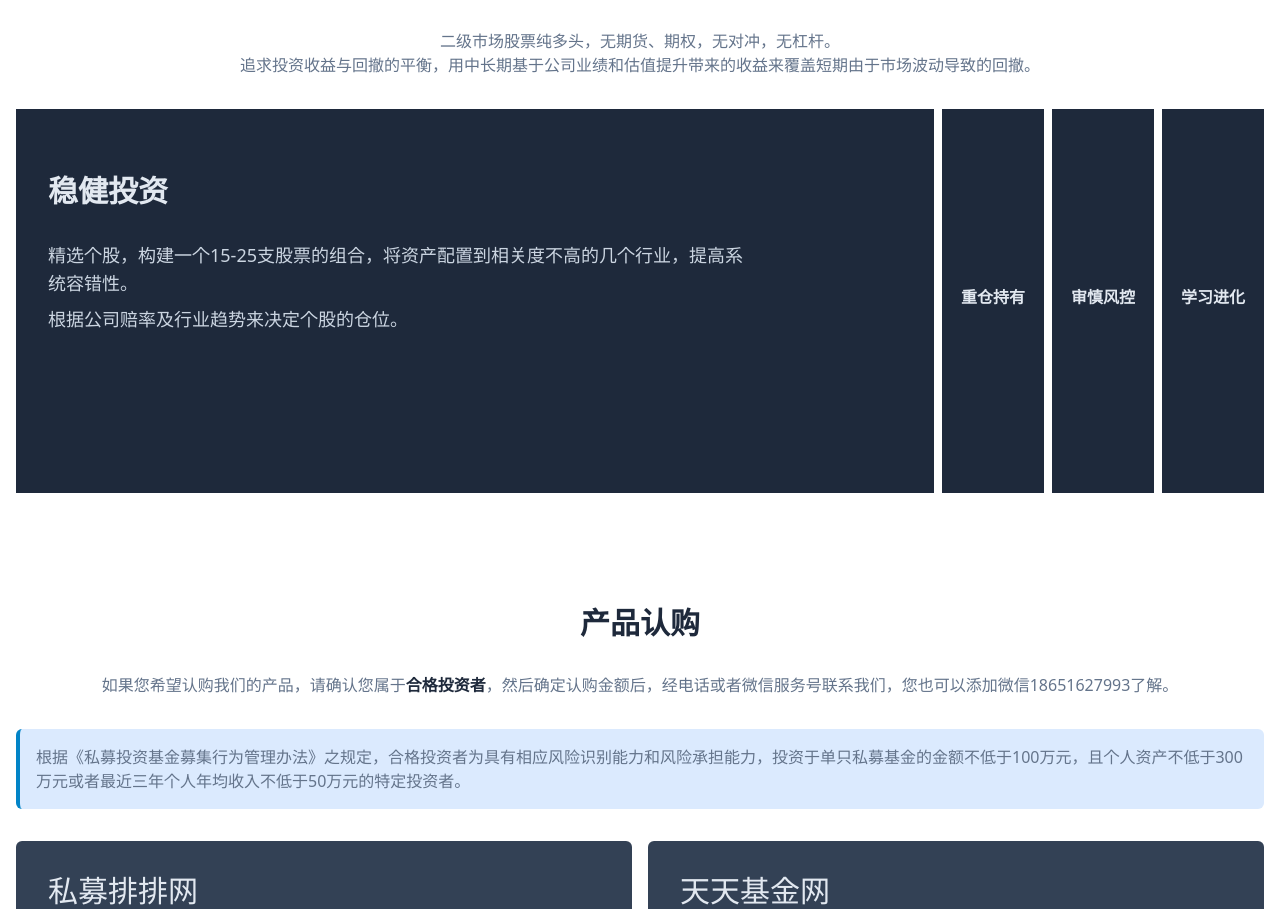
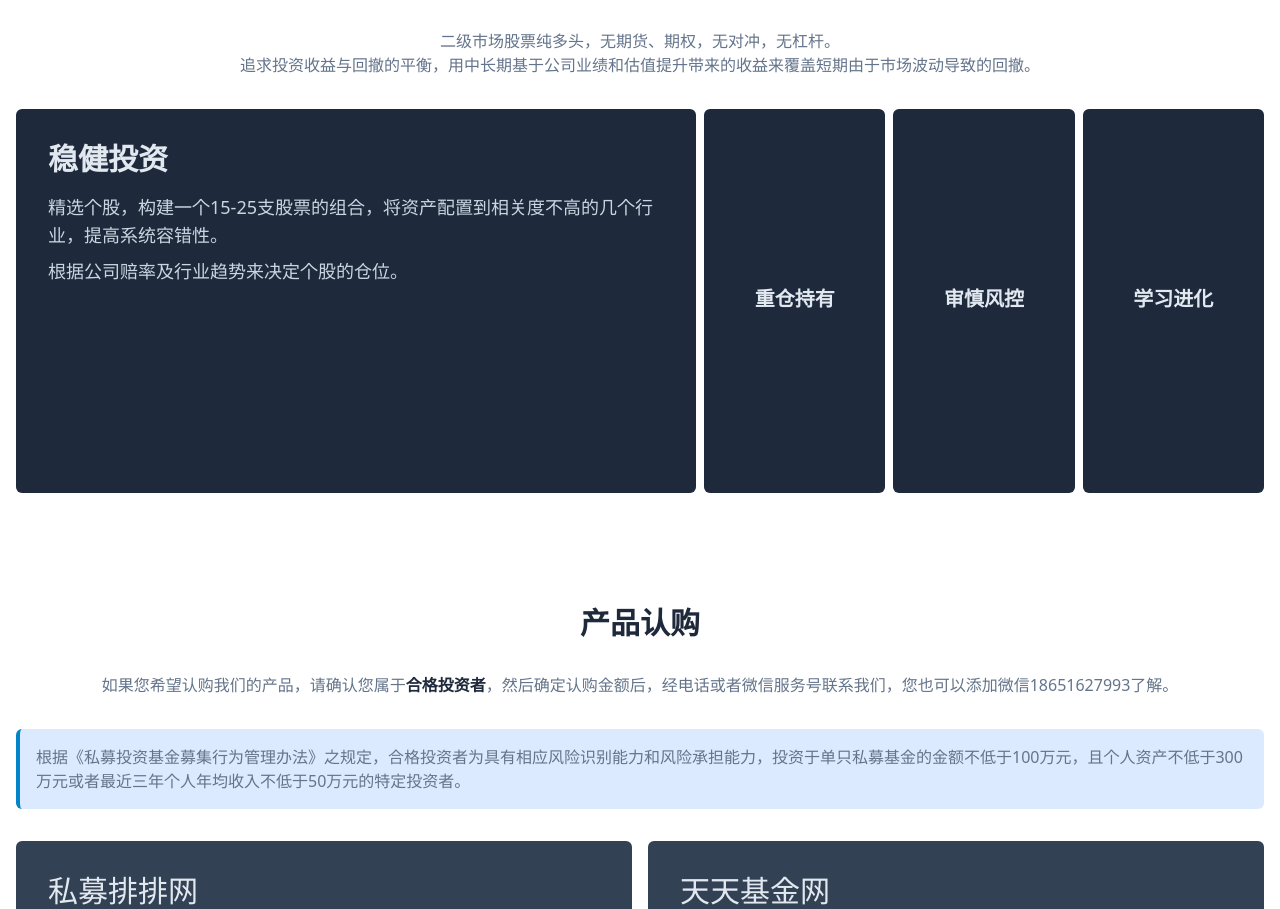
Before and after one commit to RoyXun/jh-website, a website built with Vite: page index.html in a window 1280 px wide. Shown: the part 2773-3682 px from the top of the page. Built offline with nearby package versions, Linux system fonts and the light colour scheme.

Commit message:
fefactor feature section

```diff
--- a/index.html
+++ b/index.html
@@ -460,19 +460,20 @@
           id="features"
         >
           <li
-            class="lg:w-1/12 bg-slate-800 h-20 lg:h-96 transition-all duration-500 active ease-in-out group overflow-hidden"
+            class="lg:h-96 lg:w-1/5 bg-slate-800 transition-all duration-500 active ease group rounded-md lg:overflow-hidden"
           >
             <div
-              class="flex flex-col h-full items-center justify-center lg:justify-start group-[.active]:items-start group-[.active]:justify-start group-[.active]:p-8"
+              class="lg:flex lg:flex-col lg:items-center lg:group-[.active]:items-start lg:h-full p-8 lg:p-0 lg:group-[.active]:p-8"
             >
               <h5
-                class="text-slate-200 text-md font-bold transition-all duration-500 lg:mt-44 group-[.active]:mb-4 lg:group-[.active]:my-8 group-[.active]:text-lg md:group-[.active]:text-3xl group-[.active]:text-left"
+                class="mb-4 lg:mt-44 lg:group-[.active]:mt-0 lg:group-[.active]:text-3xl text-slate-200 text-xl font-bold transition-all duration-500"
               >
                 稳健投资
               </h5>
               <div
-                class="hidden group-[.active]:block lg:group-[.active]:w-[580px] xl:group-[.active]:w-[700px] text-slate-300 text-sm md:text-lg"
+                class="lg:hidden lg:group-[.active]:block text-slate-300 text-sm lg:text-lg lg:w-[30rem] xl:w-[40rem]"
               >
+                <!-- class="group-[.active]:block lg:group-[.active]:w-[580px] xl:group-[.active]:w-[700px] text-slate-300 text-sm " -->
                 <p class="mb-2">
                   精选个股，构建一个15-25支股票的组合，将资产配置到相关度不高的几个行业，提高系统容错性。
                 </p>
@@ -481,18 +482,18 @@
             </div>
           </li>
           <li
-            class="lg:w-1/12 bg-slate-800 h-20 lg:h-96 transition-all duration-500 ease-in-out group overflow-hidden"
+            class="lg:h-96 lg:w-1/5 bg-slate-800 transition-all duration-500 ease group rounded-md lg:overflow-hidden"
           >
             <div
-              class="flex flex-col h-full items-center justify-center lg:justify-start group-[.active]:items-start group-[.active]:justify-start group-[.active]:p-8"
+              class="lg:flex lg:flex-col lg:items-center lg:group-[.active]:items-start lg:h-full p-8 lg:p-0 lg:group-[.active]:p-8"
             >
               <h5
-                class="lg:mt-44 text-slate-200 text-md font-bold transition-all duration-500 group-[.active]:mb-4 lg:group-[.active]:my-8 group-[.active]:text-lg md:group-[.active]:text-3xl group-[.active]:text-left"
+                class="mb-4 lg:mt-44 lg:group-[.active]:mt-0 lg:group-[.active]:text-3xl text-slate-200 text-xl font-bold transition-all duration-500"
               >
                 重仓持有
               </h5>
               <div
-                class="hidden group-[.active]:block lg:group-[.active]:w-[580px] xl:group-[.active]:w-[700px] text-slate-300 text-sm md:text-lg"
+                class="lg:hidden lg:group-[.active]:block text-slate-300 text-sm lg:text-lg lg:w-[30rem] xl:w-[40rem]"
               >
                 <p class="mb-2">不做总仓位择时，调股不减仓。</p>
                 <p>
@@ -502,18 +503,18 @@
             </div>
           </li>
           <li
-            class="lg:w-1/12 bg-slate-800 h-20 lg:h-96 transition-all duration-500 ease-in-out group overflow-hidden"
+            class="lg:h-96 lg:w-1/5 bg-slate-800 transition-all duration-500 ease group rounded-md lg:overflow-hidden"
           >
             <div
-              class="flex flex-col h-full items-center justify-center lg:justify-start group-[.active]:items-start group-[.active]:justify-start group-[.active]:p-8"
+              class="lg:flex lg:flex-col lg:items-center lg:group-[.active]:items-start lg:h-full p-8 lg:p-0 lg:group-[.active]:p-8"
             >
               <h5
-                class="lg:mt-44 text-slate-200 text-md font-bold transition-all duration-500 group-[.active]:mb-4 lg:group-[.active]:my-8 group-[.active]:text-lg md:group-[.active]:text-3xl group-[.active]:text-left"
+                class="mb-4 lg:mt-44 lg:group-[.active]:mt-0 lg:group-[.active]:text-3xl text-slate-200 text-xl font-bold transition-all duration-500"
               >
                 审慎风控
               </h5>
               <div
-                class="hidden group-[.active]:block lg:group-[.active]:w-[580px] xl:group-[.active]:w-[700px] text-slate-300 text-sm md:text-lg"
+                class="lg:hidden lg:group-[.active]:block text-slate-300 text-sm lg:text-lg lg:w-[30rem] xl:w-[40rem]"
               >
                 <p class="mb-2">
                   从源头控制好风险，把握个股的安全边际，以低估的价格买入，对长期热门的行业保持谨慎。
@@ -527,18 +528,18 @@
             </div>
           </li>
           <li
-            class="lg:w-1/12 bg-slate-800 h-20 lg:h-96 transition-all duration-500 ease-in-out group overflow-hidden"
+            class="lg:h-96 lg:w-1/5 bg-slate-800 transition-all duration-500 ease group rounded-md lg:overflow-hidden"
           >
             <div
-              class="flex flex-col h-full items-center justify-center lg:justify-start group-[.active]:items-start group-[.active]:justify-start group-[.active]:p-8"
+              class="lg:flex lg:flex-col lg:items-center lg:group-[.active]:items-start lg:h-full p-8 lg:p-0 lg:group-[.active]:p-8"
             >
               <h5
-                class="lg:mt-44 text-slate-200 text-md font-bold transition-all duration-500 group-[.active]:mb-4 lg:group-[.active]:my-8 group-[.active]:text-lg md:group-[.active]:text-3xl group-[.active]:text-left"
+                class="mb-4 lg:mt-44 lg:group-[.active]:mt-0 lg:group-[.active]:text-3xl text-slate-200 text-xl font-bold transition-all duration-500"
               >
                 学习进化
               </h5>
               <div
-                class="hidden group-[.active]:block lg:group-[.active]:w-[580px] xl:group-[.active]:w-[700px] text-slate-300 text-sm md:text-lg"
+                class="lg:hidden lg:group-[.active]:block text-slate-300 text-sm lg:text-lg lg:w-[30rem] xl:w-[40rem]"
               >
                 <p>
                   团队内部互相交流促进，和优秀的同行交流学习，不断的提高自己，适应市场变化。
--- a/style.css
+++ b/style.css
@@ -9,11 +9,11 @@
     }
   }
 
-  @media screen and (max-width: 1024px) {
+  /* @media screen and (max-width: 1024px) {
     .feature-list li.active {
       height: 24rem;
     }
-  }
+  } */
 
   /* @media screen and (max-width: 640px) {
     .feature-list li.active {
```
